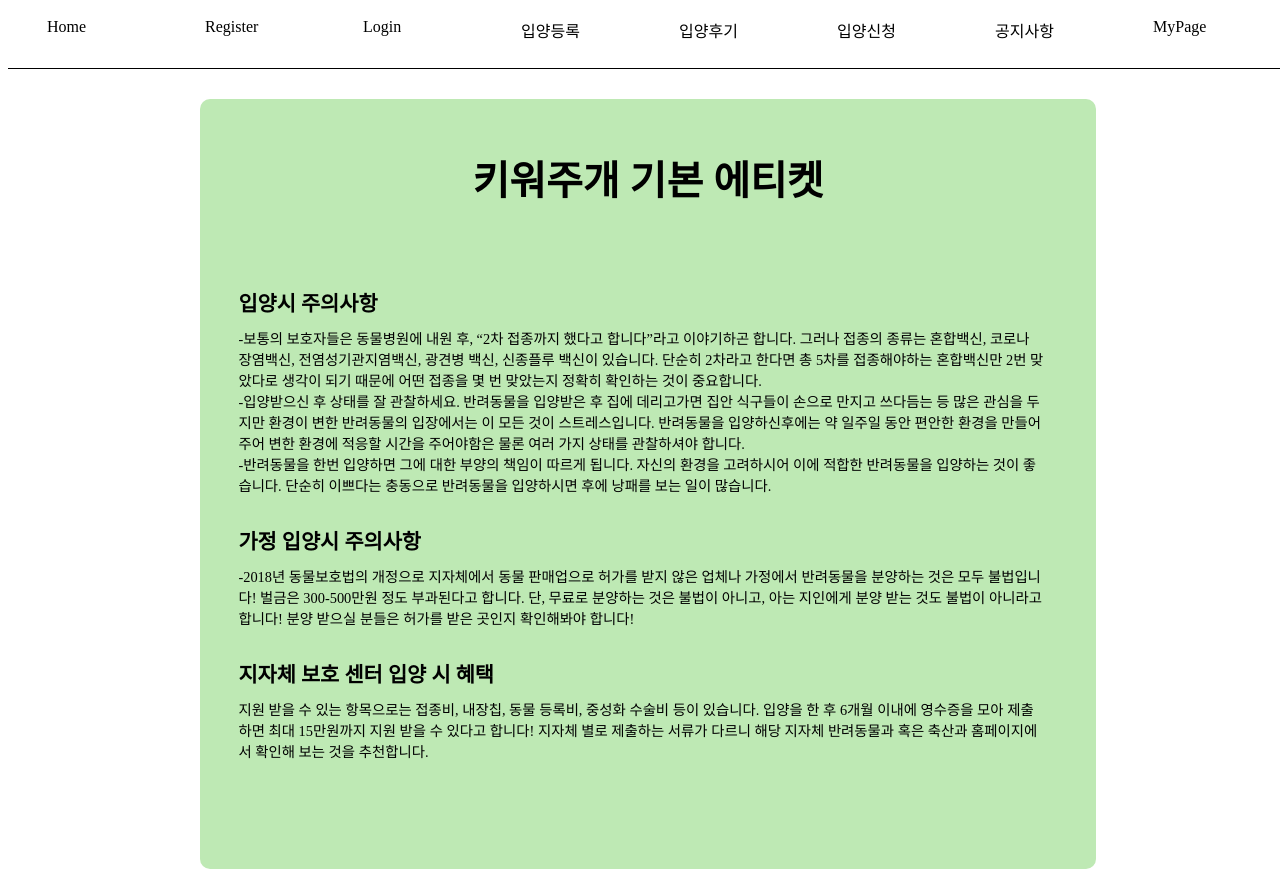
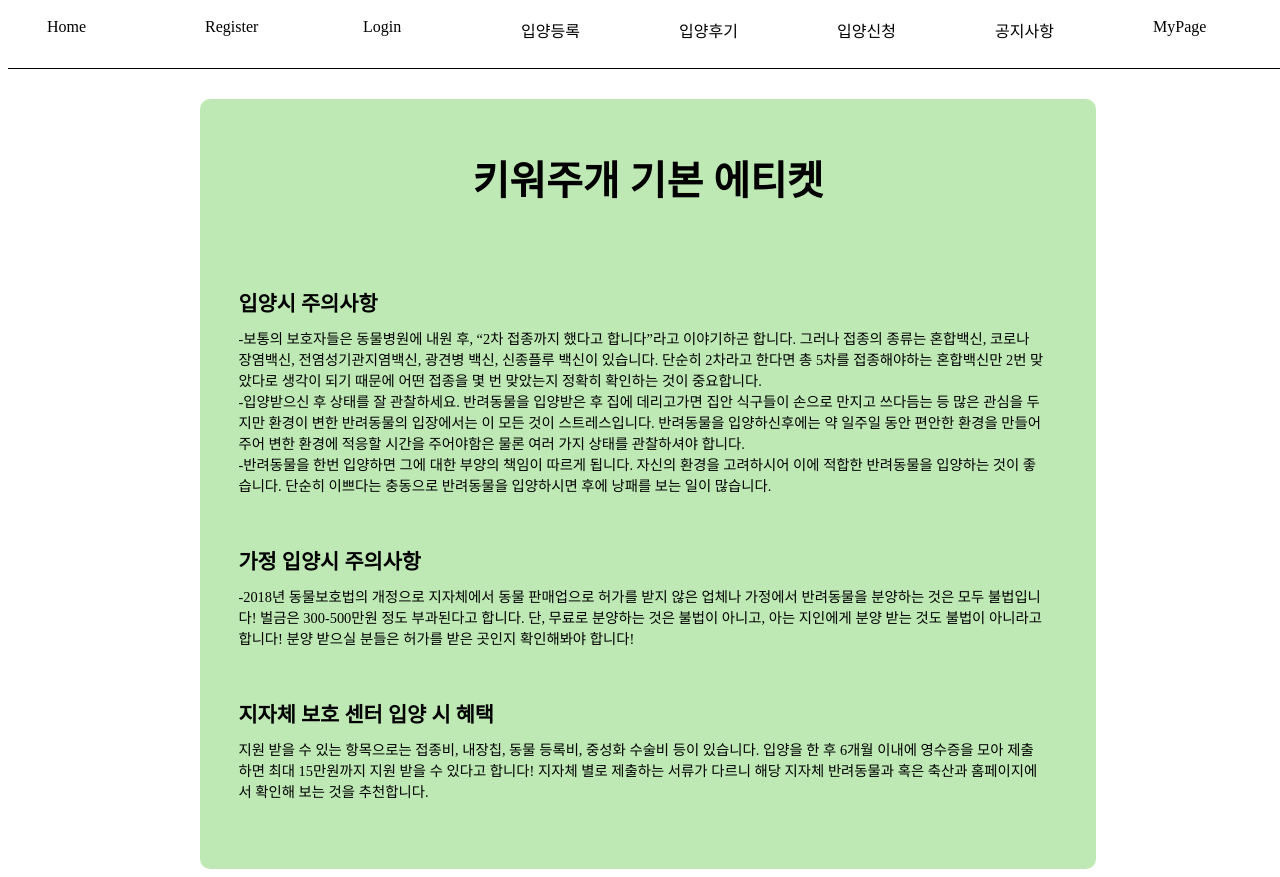
Before and after one commit to leeyounagh/kiwojugaesample, a React (Create React App) app in the folder client/: page /notice in a window 1280 px wide. Built offline with nearby package versions, Linux system fonts and the light colour scheme.

Commit message:
공지사항 퍼블리싱 수정

```diff
--- a/client/src/component/Notice/Notice.js
+++ b/client/src/component/Notice/Notice.js
@@ -56,7 +56,7 @@ const NoticeContainer = styled.div`
 const NoticeDescTitle = styled.div`
   width: 60%;
   height: 5vh;
-  margin-top: 30px;
+  margin-top: 50px;
   font-size: 1.3rem;
   margin-left: 3vw;
   font-weight: 600;
```
